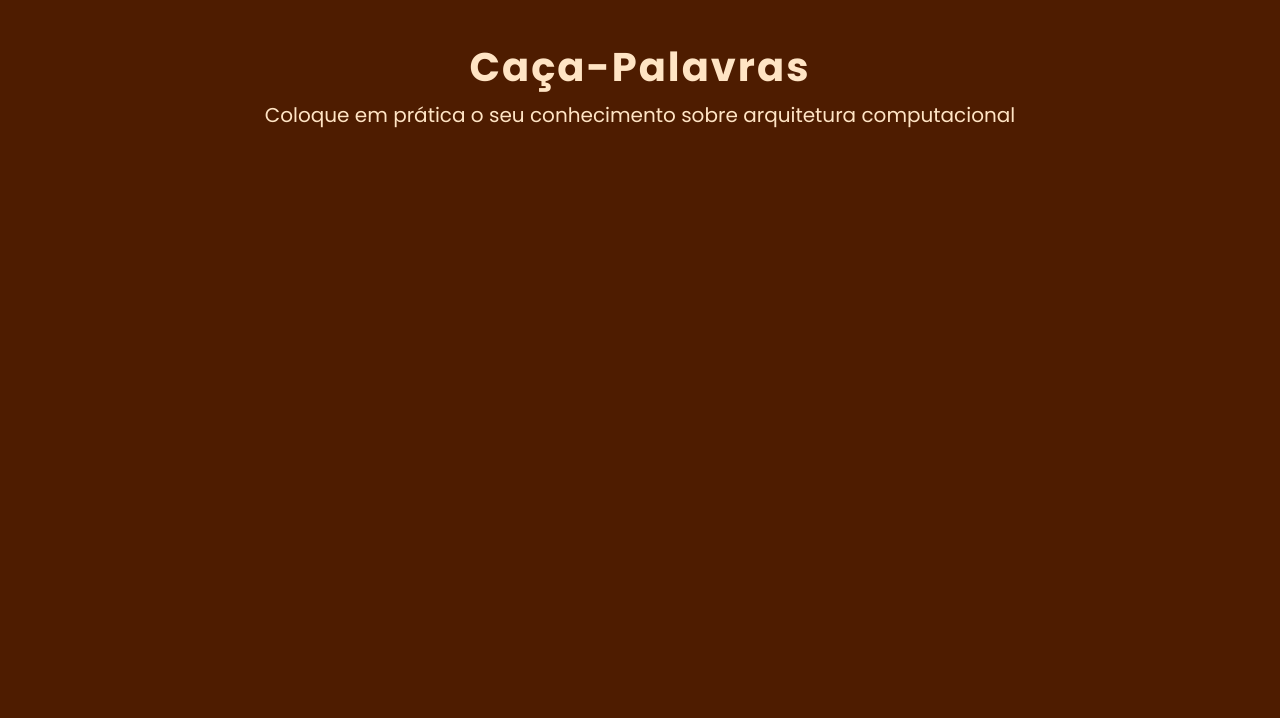
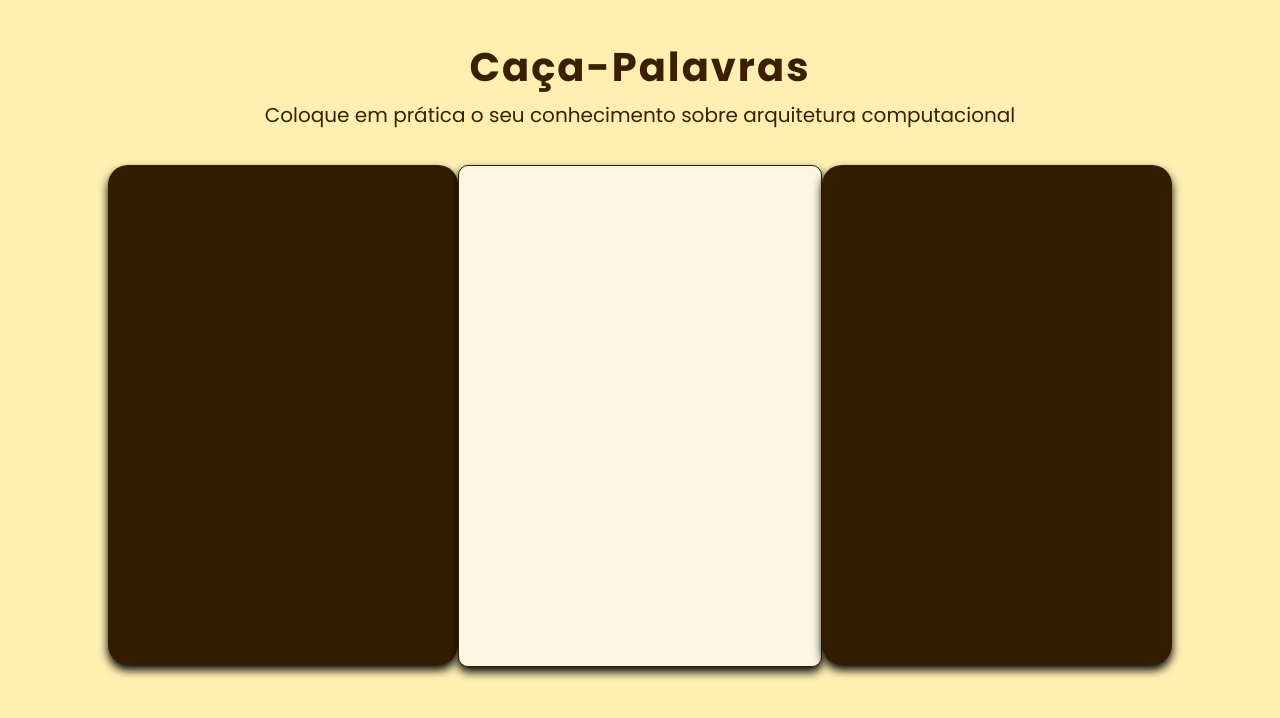
Before and after one commit to RodrigoAdeAndrade/arq-comp-caca-palavras, a plain HTML site: page index.html in a window 1280 px wide. Drawn offline with Linux system fonts and the light colour scheme.

Commit message:
Montando estrutura visual do caça palavras

```diff
--- a/index.html
+++ b/index.html
@@ -1,19 +1,29 @@
 <!DOCTYPE html>
 <html lang="pt-br">
+
 <head>
     <meta charset="UTF-8">
     <meta name="viewport" content="width=device-width, initial-scale=1.0">
     <title>Caça Palavras - Arc.Comp</title>
     <link rel="stylesheet" href="style.css">
 </head>
+
 <body>
     <div class="title">
         <h1>Caça-Palavras</h2>
-        <h2>Coloque em prática o seu conhecimento sobre <span>arquitetura computacional</span></h2>
+            <h2>Coloque em prática o seu conhecimento sobre <span>arquitetura computacional</span></h2>
     </div>
+    <div class="corpo-caca">
+        <div class="card">
 
-    <div class="caca-palavra">
+        </div>
+        <div class="caca-palavra">
 
+        </div>
+        <div class="card">
+
+        </div>
     </div>
 </body>
+
 </html>
--- a/style.css
+++ b/style.css
@@ -4,7 +4,7 @@
 
 body {
     padding: 30px 100px 30px 100px;
-    background-color: rgb(78, 28, 0);
+    background-color: #fff0b2;
     display: flex;
     flex-direction: column;
     font-family: "Poppins", sans-serif;
@@ -15,7 +15,7 @@ body {
     flex-direction: column;
     align-items: center;
     line-height: 5px;
-    color: bisque;
+    color: rgb(58, 32, 0);
 }
 
 .title h1 {
@@ -28,3 +28,28 @@ body {
     font-size: 20px;
     font-weight: 100;
 }
+
+.corpo-caca {
+    display: flex;
+    justify-content: space-around;
+    margin-top: 30px;
+}
+
+.card {
+    border-radius: 20px;
+    width: 100%;
+    max-width: 350px;
+    background-color: #321d00;
+    box-shadow: 0 5px 10px rgb(0, 0, 0.3);
+    height: 500px;
+}
+
+.caca-palavra {
+    border: 1px solid #321d00;
+    border-radius: 10px;
+    background-color: #fcf7e2;
+    height: 500px;
+    width: 100%;
+    max-width: 500px;
+    box-shadow: 0 5px 10px rgb(0, 0, 0.3);
+}
```
